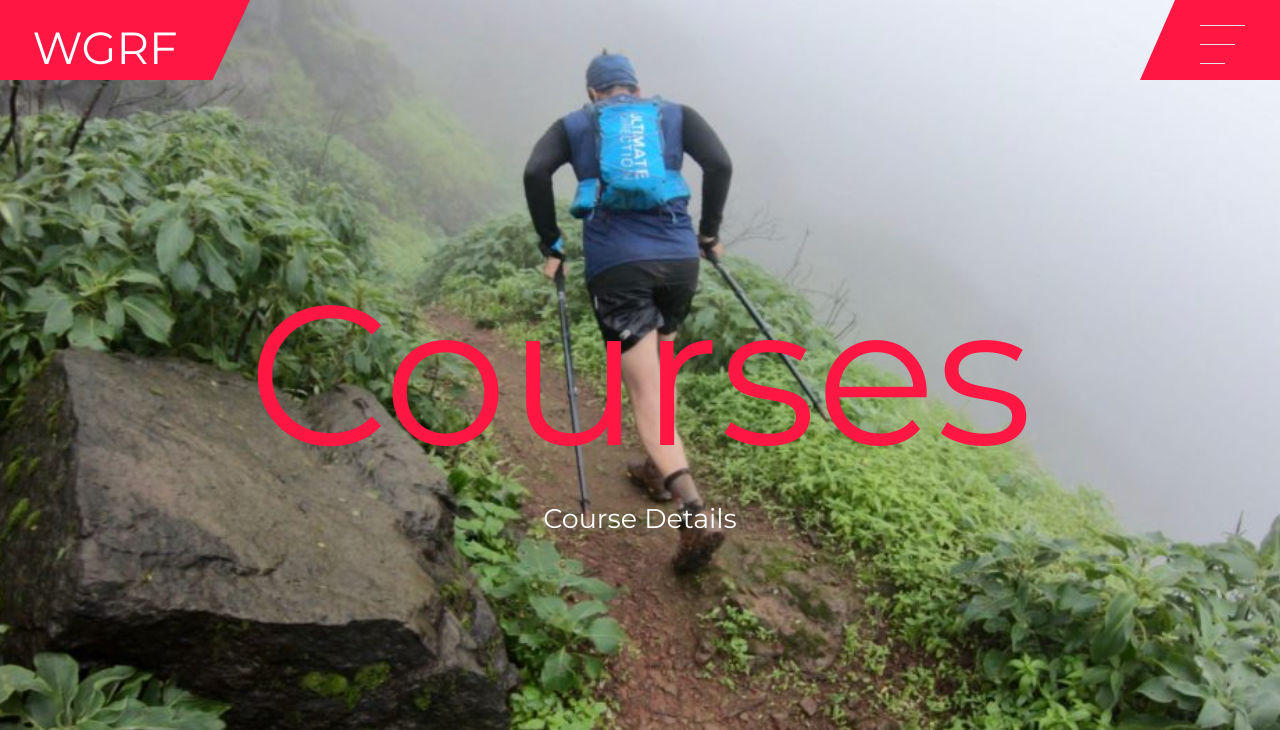
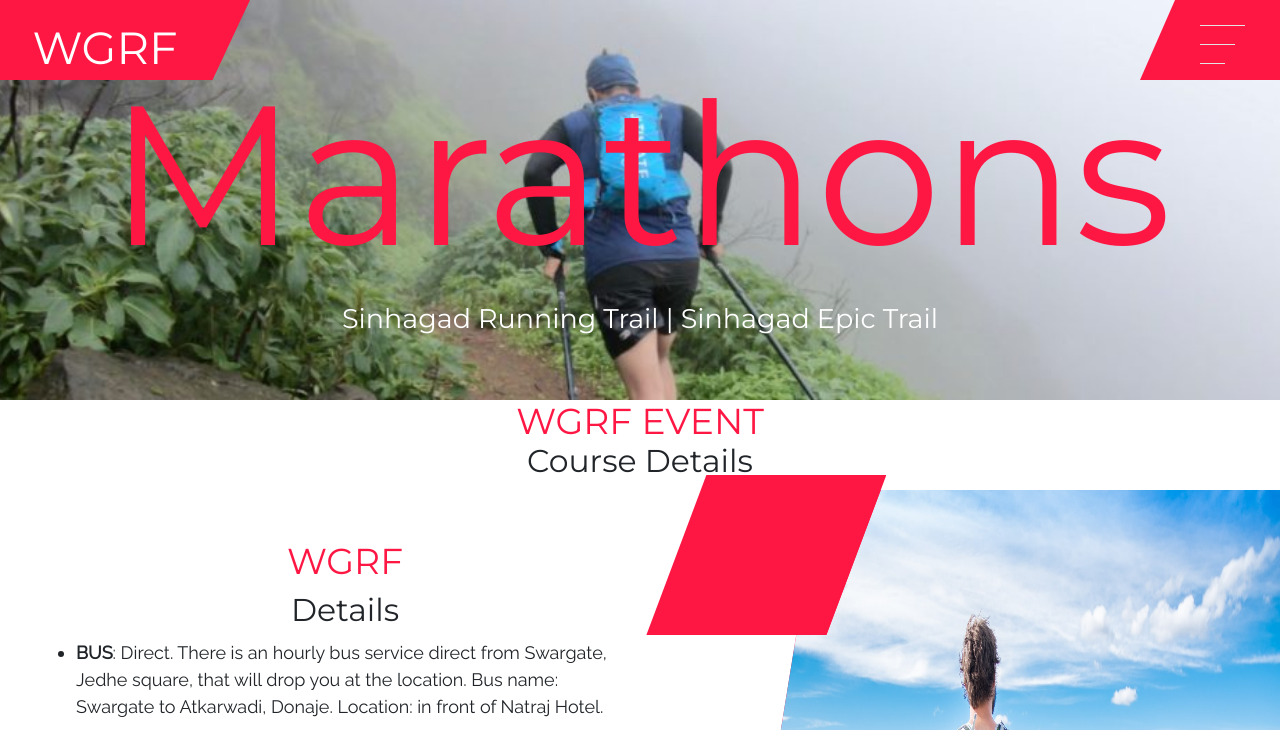
Before and after one commit to dhruvaj-patil/WGRF, a Gatsby site: page /courses in a window 1280 px wide. Shown: the top 730 px of the page. Built offline with nearby package versions, Linux system fonts and the light colour scheme; Gatsby itself is replaced by a stand-in of ours.

Commit message:
common component usage and data content changes

```diff
--- a/src/components/index_page_sections/landing_section/LandingBackground.js
+++ b/src/components/common_components/landing_section/LandingBackground.js
@@ -1,4 +1,4 @@
-import React from "react"
+import React, { useState } from "react"
 
 import { Background } from "react-parallax"
 
@@ -9,13 +9,14 @@ import { graphql, useStaticQuery } from "gatsby"
 import Img from "gatsby-image"
 import LandingBackgroundButton from "./LandingBackgroundButton"
 
-const LandingBackground = () => {
+const LandingBackground = (contentHeight = "100vh", image) => {
   // duotone: {
   //   highlight: "#838383",
   //   shadow: "#192550",
   //   opacity: 30
   // }
 
+console.log("height ==> ", contentHeight.landingBackgroundHeight)
   const data = useStaticQuery(graphql`
     query {
       placeholderImage: file(relativePath: { eq: "bg_img3.jpg" }) {
@@ -30,14 +31,13 @@ const LandingBackground = () => {
 
   return (
     <Background
-      className={style.parallaxContentContainer}
-      contentClassName={style.parallaxContentContainer}
-    >
-      <div>
+
+     >
+      <div  style={{height: contentHeight.landingBackgroundHeight}}>
         <Img
           style={{
             width: "100vw",
-            height: "100vh",
+            height:"100vh" ,
             zIndex: -1,
           }}
           fluid={data.placeholderImage.childImageSharp.fluid}
--- a/src/components/index_page_sections/landing_section/landingSection.js
+++ b/src/components/common_components/landing_section/landingSection.js
@@ -10,12 +10,15 @@ export class LandingSection extends Component {
 
 
   render() {
-    const {title, subtitle, buttonData} = this.props;
+
+    const {title, subtitle, buttonData, landingBackgroundHeight} = this.props;
+    console.log(" ilandingBackgroundHeight in section =====", landingBackgroundHeight)
     return (
       <>
-        <Parallax strength={500}>
+        <Parallax strength={500} style={{height: landingBackgroundHeight}}>
           <>
-            <div className={style.landingContainer}>
+            <div className={style.landingContainer}
+            >
               <div>
                 <h1 className={style.landingTitle}>{title}</h1>
               </div>
@@ -37,6 +40,7 @@ export class LandingSection extends Component {
               </div>
             </div>
             <LandingBackground
+            landingBackgroundHeight={landingBackgroundHeight}
 
             ></LandingBackground>
           </>
--- a/src/css/landing.module.scss
+++ b/src/css/landing.module.scss
@@ -11,15 +11,6 @@
   justify-content: center;
   align-items: center;
   display: flex;
-}
-
-.parallaxContentContainer {
-  display: flex;
-  justify-content: center;
-  align-items: center;
-  flex-direction: column;
-  width: 100vw;
-  height: 100vh;
 }
 
 .landingContainer {
--- a/src/pages/courses.js
+++ b/src/pages/courses.js
@@ -1,34 +1,34 @@
 import React from "react"
 import SEO from "../components/seo"
-import WGRFSection from "../components/index_page_sections/Courses_section/WGRFSection";
-import SRTUltra from "../components/index_page_sections/Courses_section/SRTUltra";
+import WGRFSection from "../components/index_page_sections/Courses_section/WGRFSection"
+import SRTUltra from "../components/index_page_sections/Courses_section/SRTUltra"
 import Layout from "../components/layout"
-import style from '../css/courses.module.scss'
-import InfoDiagonalSection from '../components/index_page_sections/Courses_section/InfoDiagonalSection'
-import { LandingSection } from "../components/index_page_sections/landing_section/landingSection"
+import style from "../css/courses.module.scss"
+import InfoDiagonalSection from "../components/index_page_sections/Courses_section/InfoDiagonalSection"
+import { LandingSection } from "../components/common_components/landing_section/landingSection"
 
 const images = [
   {
-    original: 'https://picsum.photos/id/1018/1000/600/',
-    thumbnail: 'https://picsum.photos/id/1018/250/150/',
+    original: "https://picsum.photos/id/1018/1000/600/",
+    thumbnail: "https://picsum.photos/id/1018/250/150/",
   },
   {
-    original: 'https://picsum.photos/id/1015/1000/600/',
-    thumbnail: 'https://picsum.photos/id/1015/250/150/',
+    original: "https://picsum.photos/id/1015/1000/600/",
+    thumbnail: "https://picsum.photos/id/1015/250/150/",
   },
   {
-    original: 'https://picsum.photos/id/1019/1000/600/',
-    thumbnail: 'https://picsum.photos/id/1019/250/150/',
+    original: "https://picsum.photos/id/1019/1000/600/",
+    thumbnail: "https://picsum.photos/id/1019/250/150/",
   },
-];
+]
 
-export default class Courses extends React.Component{
+export default class Courses extends React.Component {
   constructor(props) {
     super()
     this.state = {
       showDesc: true,
     }
-    this.toggle = this.toggle.bind(this);
+    this.toggle = this.toggle.bind(this)
   }
 
   componentDidMount() {
@@ -37,35 +37,43 @@ export default class Courses extends React.Component{
     }, 8000)
   }
 
-  toggle(){
+  toggle() {
     this.setState({ showDesc: !this.state.showDesc })
   }
 
+  render() {
+    const { showDesc } = this.state
+    return (
+      <Layout>
+        <SEO title="Marathons" />
+        <LandingSection
+          title="Marathons"
+          subtitle={`Sinhagad Running Trail | Sinhagad Epic Trail`}
+          landingBackgroundHeight="50vh"
+        ></LandingSection>
 
-  render(){
-    const { showDesc } = this.state
-    return(
-      <Layout>
-<SEO title="Courses Page" />
-<LandingSection
-      title="Courses"
-      subtitle="Course Details"
-    ></LandingSection>
         <div className={style.heading}>
           <h2 className={"m-0"}>WGRF EVENT</h2>
           <h3>Course Details</h3>
-    <WGRFSection images={images} toggle={this.toggle} showDesc={showDesc}/>
-    <InfoDiagonalSection inverse={true}/>
+          <WGRFSection
+            images={images}
+            toggle={this.toggle}
+            showDesc={showDesc}
+          />
+          <InfoDiagonalSection inverse={true} />
         </div>
 
         <div className={style.heading}>
           <h2 className={"m-0"}>SRT ULTRA EVENT</h2>
           <h3>Course Details</h3>
-    <SRTUltra images={images}  toggle={()=>this.toggle()} showDesc={showDesc}/>
-    <InfoDiagonalSection inverse={false}/>
+          <SRTUltra
+            images={images}
+            toggle={() => this.toggle()}
+            showDesc={showDesc}
+          />
+          <InfoDiagonalSection inverse={false} />
         </div>
       </Layout>
-
     )
   }
 }
--- a/src/pages/index.js
+++ b/src/pages/index.js
@@ -1,7 +1,7 @@
 import React from "react"
 
 import Layout from "../components/layout"
-import { LandingSection } from "../components/index_page_sections/landing_section/landingSection"
+import { LandingSection } from "../components/common_components/landing_section/landingSection"
 import FaqSection from "../components/index_page_sections/FAQ_section/faqSection"
 import SEO from "../components/seo"
 import LocationSection from "../components/index_page_sections/location_section/locationSection"
```
Also changed, not shown: src/components/common_components/landing_section/LandingBackgroundButton.js (renamed from src/components/index_page_sections/landing_section/LandingBackgroundButton.js). Lines whose indentation alone changed are shown as unchanged.
